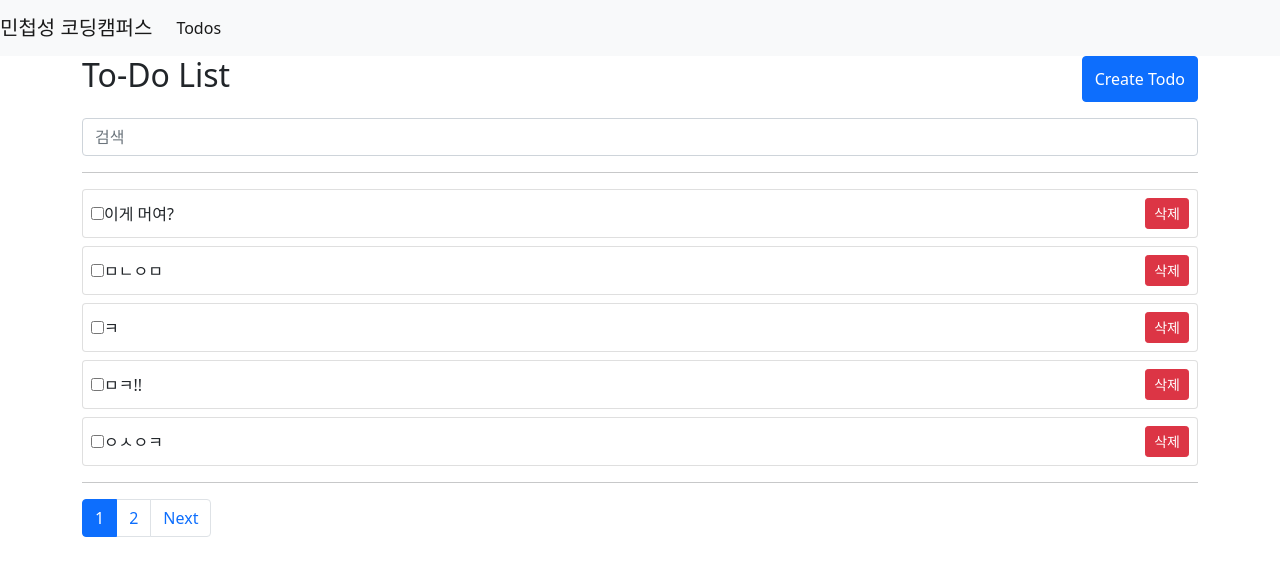
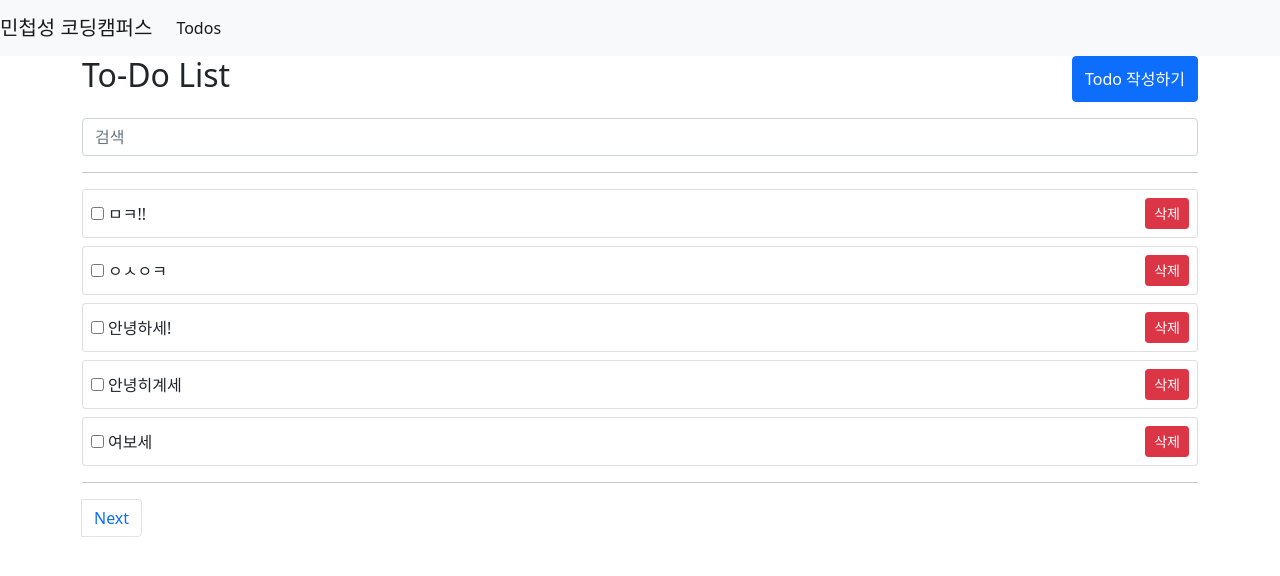
Before and after one commit to blackjune67/vue3-project, a Vue app: page /todos in a window 1280 px wide. Shown: the top 576 px of the page. Built offline with nearby package versions, Linux system fonts and the light colour scheme; data requests are answered from the project's data file.

Commit message:
모달창 적용

```diff
--- a/db.json
+++ b/db.json
@@ -1,15 +1,5 @@
 {
   "todos": [
-    {
-      "subject": "개세",
-      "completed": false,
-      "id": 1
-    },
-    {
-      "subject": "짭세",
-      "completed": false,
-      "id": 2
-    },
     {
       "subject": "여보세",
       "completed": false,
@@ -36,24 +26,6 @@
       "completed": false,
       "body": "ㅁ",
       "id": 7
-    },
-    {
-      "subject": "ㅋ",
-      "completed": false,
-      "body": "ㅋㅋ",
-      "id": 8
-    },
-    {
-      "subject": "ㅁㄴㅇㅁ",
-      "completed": false,
-      "body": "ㄴㅇㅁㅇ",
-      "id": 9
-    },
-    {
-      "subject": "이게 머여?",
-      "completed": false,
-      "body": "ㅋㅋㅋㅋ",
-      "id": 10
     }
   ]
 }
--- /dev/null
+++ b/src/components/Modal.vue
@@ -0,0 +1,68 @@
+<template>
+  <div class="modal-wrapper">
+    <div class="modal-dialog">
+      <div class="modal-content">
+        <div class="modal-header">
+          <h5 class="modal-title" >Delete ToDo</h5>
+
+          <button
+            type="button"
+            class="btn-close"
+            @click="onClose"
+          ></button>
+        </div>
+
+        <div class="modal-body">
+            삭제하시겠습니까?
+        </div>
+
+        <div class="modal-footer">
+          <button
+            type="button"
+            class="btn btn-secondary"
+            @click="onClose">
+            Close
+          </button>
+          <button
+            type="button"
+            class="btn btn-danger"
+            @click="onDelete"
+        >삭제</button>
+        </div>
+      </div>
+    </div>
+  </div>
+</template>
+
+<script>
+export default {
+  setup(props, { emit }) {
+    const onClose = () => {
+      emit('close');
+    };
+
+    const onDelete = () => {
+      emit('delete');
+    };
+
+
+
+    return {
+      onClose,
+      onDelete
+    };
+  },
+};
+</script>
+
+<style scoped>
+.modal-wrapper {
+  position: fixed;
+  z-index: 100;
+  top: 0;
+  left: 0;
+  width: 100%;
+  height: 100%;
+  background-color: rgba(0, 0, 0, 0.5);
+}
+</style>
--- a/src/components/TodoList.vue
+++ b/src/components/TodoList.vue
@@ -6,7 +6,8 @@
       @click="moveToPage(vTodo.id)"
     >
       <div class="flex-grow-1">
-        <input class="ml-2 mr-2"
+        <input
+          class="me-md-1"
           type="checkbox"
           :checked="vTodo.completed"
           @change="toggleTodo(index, $event)"
@@ -22,18 +23,32 @@
       </div>
 
       <div>
-        <button class="btn btn-danger btn-sm" @click.stop="deleteTodo(index)">
+        <button
+          class="btn btn-danger btn-sm"
+          @click.stop="openModal(vTodo.id)"
+        >
           삭제
         </button>
       </div>
     </div>
   </div>
+  <Modal
+    v-if="showModal"
+    @close="closeModal"
+    @delete="deleteTodo"
+  />
+  <!-- condition -->
 </template>
 
 <script>
 import { useRouter } from 'vue-router';
+import Modal from '@/components/Modal.vue';
+import { ref } from 'vue';
 
 export default {
+  components: {
+    Modal,
+  },
   emits: ['toggle-todo', 'toggle-delete'],
   props: {
     todos: {
@@ -43,29 +58,46 @@ export default {
   },
   setup(props, { emit }) {
     const router = useRouter();
+    const showModal = ref(false);
+    const todoDeleteId = ref(null);
 
     const toggleTodo = (index, event) => {
       emit('toggle-todo', index, event.target.checked);
     };
 
-    const deleteTodo = (index) => {
-      emit('toggle-delete', index);
+    const openModal = (id) => {
+      todoDeleteId.value = id;
+      showModal.value = true;
+    };
+
+    const closeModal = () => {
+      todoDeleteId.value = null;
+      showModal.value = false;
+    };
+
+    const deleteTodo = () => {
+      emit('toggle-delete', todoDeleteId.value);
+      showModal.value = false;
+      todoDeleteId.value= null;
     };
 
     const moveToPage = (vTodoId) => {
       //router.push('/todos/' + vTodoId);
       router.push({
-          name: 'Todo',
-          params: {
-            id: vTodoId
-          }
+        name: 'Todo',
+        params: {
+          id: vTodoId,
+        },
       });
-    }
+    };
 
     return {
       toggleTodo,
       deleteTodo,
-      moveToPage
+      moveToPage,
+      showModal,
+      openModal,
+      closeModal
     };
   },
 };
--- a/src/pages/todos/index.vue
+++ b/src/pages/todos/index.vue
@@ -5,7 +5,7 @@
       <button
         class="btn btn-primary"
         @click="moveToCreatePage"
-      >Create Todo</button>
+      >Todo 작성하기</button>
     </div>
 
     <input
@@ -177,9 +177,9 @@ const toasTimeout = ref(null);
       }
     };
 
-    const deleteTodo = async (index) => {
+    const deleteTodo = async (id) => {
       error.value = '';
-      const id = todos.value[index].id;
+      // const id = todos.value[index].id;
 
       try {
         await axios.delete('http://localhost:3000/todos/' + id);
```
